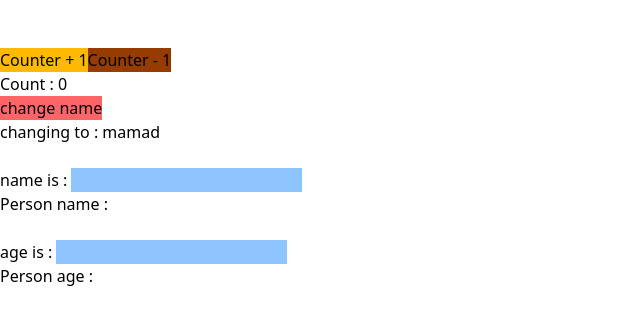
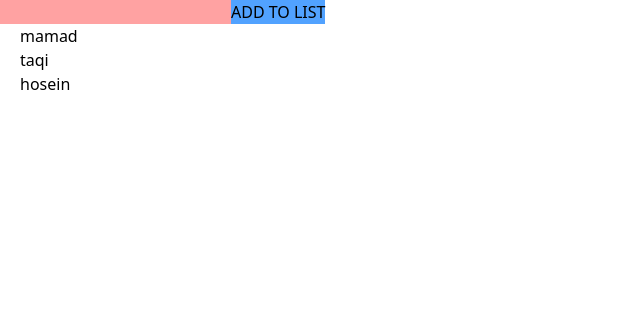
Before and after one commit to EmEsCoder/React, a React (Vite) app: page / in a window 1280 px wide. Shown: the top 324 px of the page, without its empty margins (0-640 px from the left). Built offline with nearby package versions, Linux system fonts and the light colour scheme.

Commit message:
C-array with useStateHook

```diff
--- a/src/Components/Hooks.jsx
+++ b/src/Components/Hooks.jsx
@@ -1,73 +1,31 @@
 import { useState } from "react";
 
 function sample() {
-  //   let count = 0;
-  //   function Click() {
-  //     count += 1;
-  //     console.log(count);
-  //   }
+  const [members, setMembers] = useState(["mamad", "taqi", "hosein"]);
+  let [newMember,setNewMember] = useState('');
+//   console.log(newMember);
 
-  const [name, setName] = useState("mamad");
-  function changeName() {
-    setName("mohsen");
-  }
-
-  const [count, setCount] = useState(0);
-  function Click() {
-    setCount(count + 1);
-    setCount(mama);
-    setCount(mama);
-    // setCount((pr) => {
-    //   return pr + 1;
-    // });
-  }
-  function mama(eve) {
-    return eve + 1;
-  }
-
-  const [person, setPerson] = useState({ name: "", age: "" });
 
   return (
     <>
-      <br />
-      <br />
-      <button onClick={Click} className="bg-amber-400">
-        Counter + 1
-      </button>
-      <button
-        onClick={() => {
-          setCount(count - 1);
-        }}
-        className="bg-amber-800"
-      >
-        Counter - 1
-      </button>
-      <p>Count : {count}</p>
-      <button onClick={changeName} className="bg-red-400">
-        change name
-      </button>
-      <p>changing to : {name}</p>
-      <br />
+      <input
+        type="text"
+        className="bg-red-300"
+        onChange={(e) => {
+            setNewMember(e.target.value)
 
-      name is : <input
-        type="text"
-        className="bg-blue-300"
-        onChange={(e) => {
-          setPerson({ ...person,name: e.target.value });
         }}
       />
-
-      <p>Person name : {person.name}</p>
-      <br />
-      age is : <input
-        type="text"
-        className="bg-blue-300"
-        onChange={(e) => {
-          setPerson({ ...person,age: e.target.value });
-        }}
-      />
-
-      <p>Person age : {person.age}</p>
+      <button className="bg-blue-400" onClick={()=> {setMembers([...members,newMember])}}>ADD TO LIST</button>
+      <ul>
+        {members.map((evo) => {
+          return (
+            <li className="ml-5" key={evo}>
+              {evo}
+            </li>
+          );
+        })}
+      </ul>
     </>
   );
 }
```
